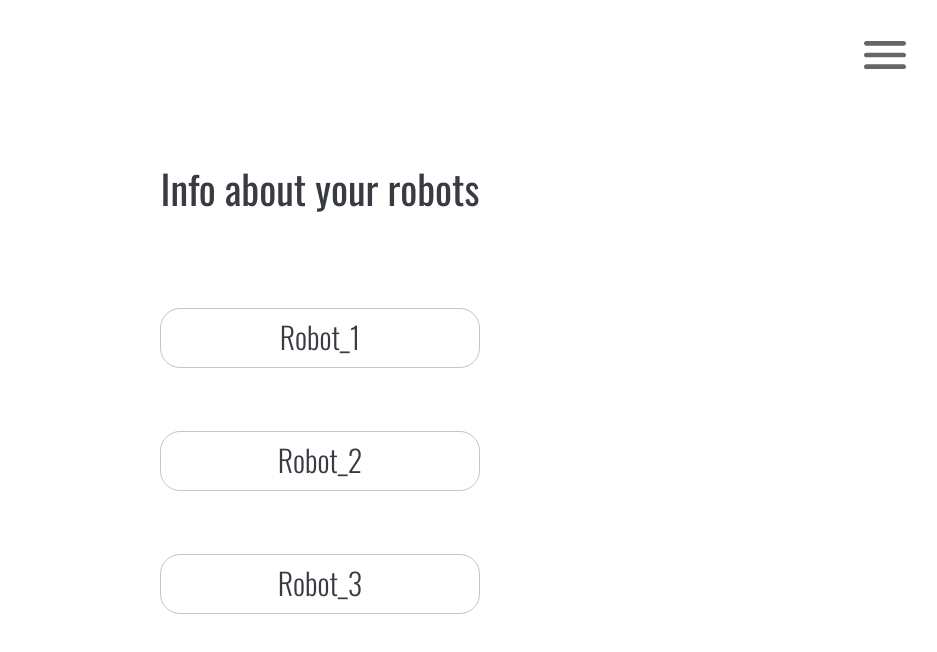
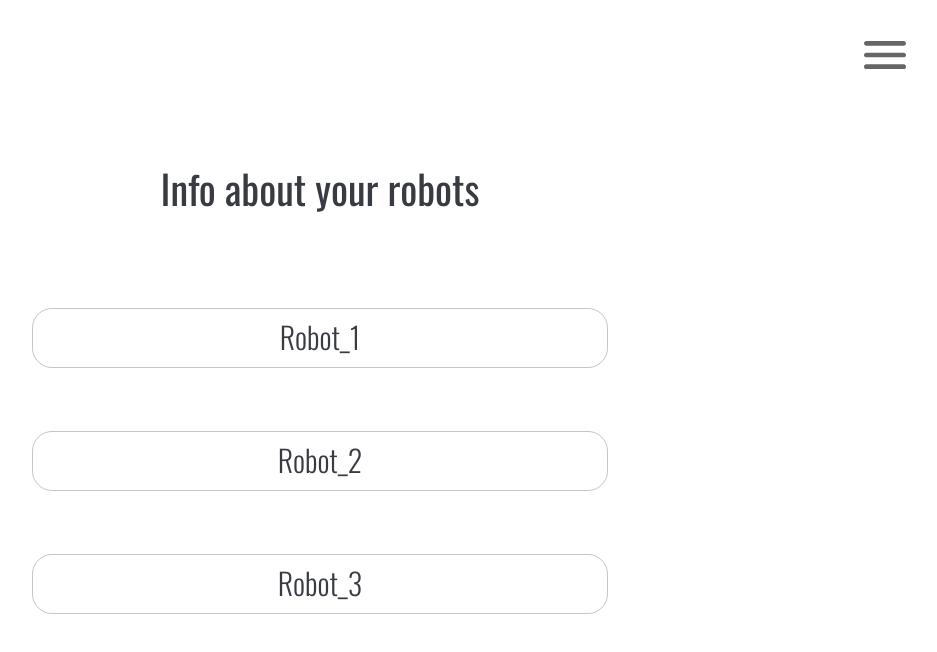
Before and after one commit to Darriyano/over100-robotics, a SvelteKit app: page /choose in a window 1280 px wide. Shown: the top 652 px of the page, without its empty margins (328-1265 px from the left). Built offline with nearby package versions, Linux system fonts and the light colour scheme.

Commit message:
fix: update style for page your robots

```diff
--- a/src/routes/+page.svelte
+++ b/src/routes/+page.svelte
@@ -9,9 +9,9 @@
     Connect to the robot
     <select class="robotID" id="robotID" name="robotID"
             required>
-        <option value="SomeID1">SomeID1</option>
-        <option value="SomeID2">SomeID2</option>
-        <option value="SomeID3">SomeID3</option>
+        <option  value="SomeID1">SomeID1</option>
+        <option  value="SomeID2">SomeID2</option>
+        <option  value="SomeID3">SomeID3</option>
     </select>
     <button class='connect-btn'>Connect</button>
     <div class="add-txt">Has no robot?</div>
--- a/src/styles/choose.css
+++ b/src/styles/choose.css
@@ -14,6 +14,8 @@
     display: flex;
     flex-direction: column;
     justify-content: space-between;
+    align-items: center;
+    width: 100%;
     margin-top: 60px;
     margin-bottom: 60px;
 }
@@ -26,7 +28,7 @@
     margin-bottom: 15px;
 
 
-    width: 55%;
+    width: 45%;
     min-width: 320px;
 
     height: 5%;
--- a/src/styles/signpage.css
+++ b/src/styles/signpage.css
@@ -35,7 +35,6 @@
     font-size: 30px;
 
 }
-
 .connect-btn {
     margin-bottom: 5%;
     border-radius: 20px;
```
